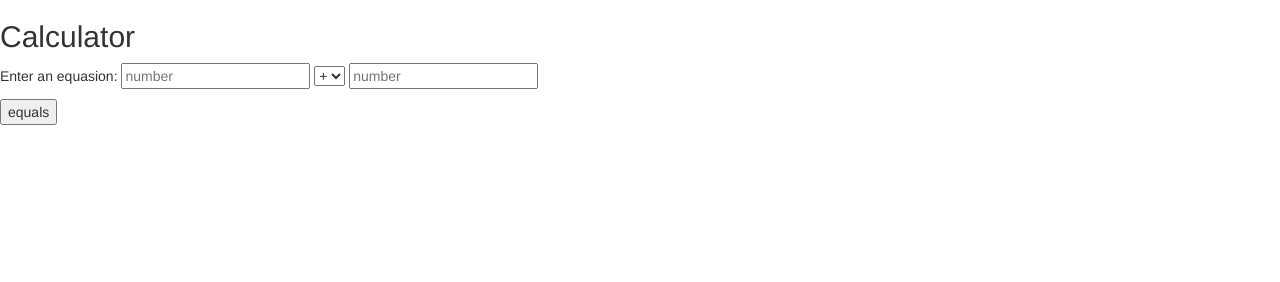
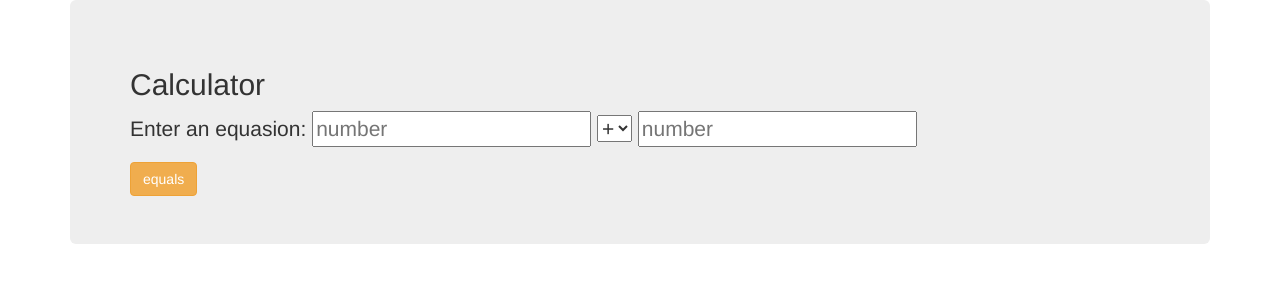
Before and after one commit to mculotta120/calculator_wk3, a website: page views/index.html in a window 1280 px wide. Drawn offline with Linux system fonts and the light colour scheme; files whose address does not match are found by name.

Commit message:
used a little bootstrap

```diff
--- a/server/app.js
+++ b/server/app.js
@@ -16,7 +16,6 @@ app.use(express.static('public')); // allow use of public files
 
 //base url
 app.get('/', function (req, res) {
-  //console.log(path.resolve("view/index.html"));
   res.sendFile (path.resolve("views/index.html"));
 
 });
@@ -28,7 +27,7 @@ app.post( '/serverSideRepresent', urlencodedParser, function( req, res){
   var equasionObject = {valueX : req.body.x,
                         valueY : req.body.y,
                         type : req.body.type };
-  // // receives a POST request from the form on getTest.html (route: gettinTestyWithIt)
+
   // res.write( 'post request received: ' + equasionObject.valueX + equasionObject.valueY + equasionObject.type);
 
   if( equasionObject.type == 'addition'){
--- a/views/index.html
+++ b/views/index.html
@@ -8,7 +8,8 @@
     <link rel="stylesheet" href= "../vendors/bootstrap.min.css"/>
   </head>
   <body>
-    <div id= calculator>
+    <div class = "container">
+    <div id= calculator class="jumbotron">
     <h2> Calculator </h2>
     <p>
     Enter an equasion: <input type= 'text' name= 'valueXIn' id= 'valueXIn' value= ""  placeholder="number">
@@ -20,10 +21,10 @@
     </select>
     <input type= 'text' name= 'valueYIn' id= 'valueYIn' value= "" placeholder="number">
     </p>
-
-  <button type="button" name="submit" id="submit">equals</button>
+    <button type="button" name="submit" id="submit" class="btn btn-warning">equals</button>
     <div id = "answer">
     </div>
 </div>
+</div>
   </body>
 </html>
```
